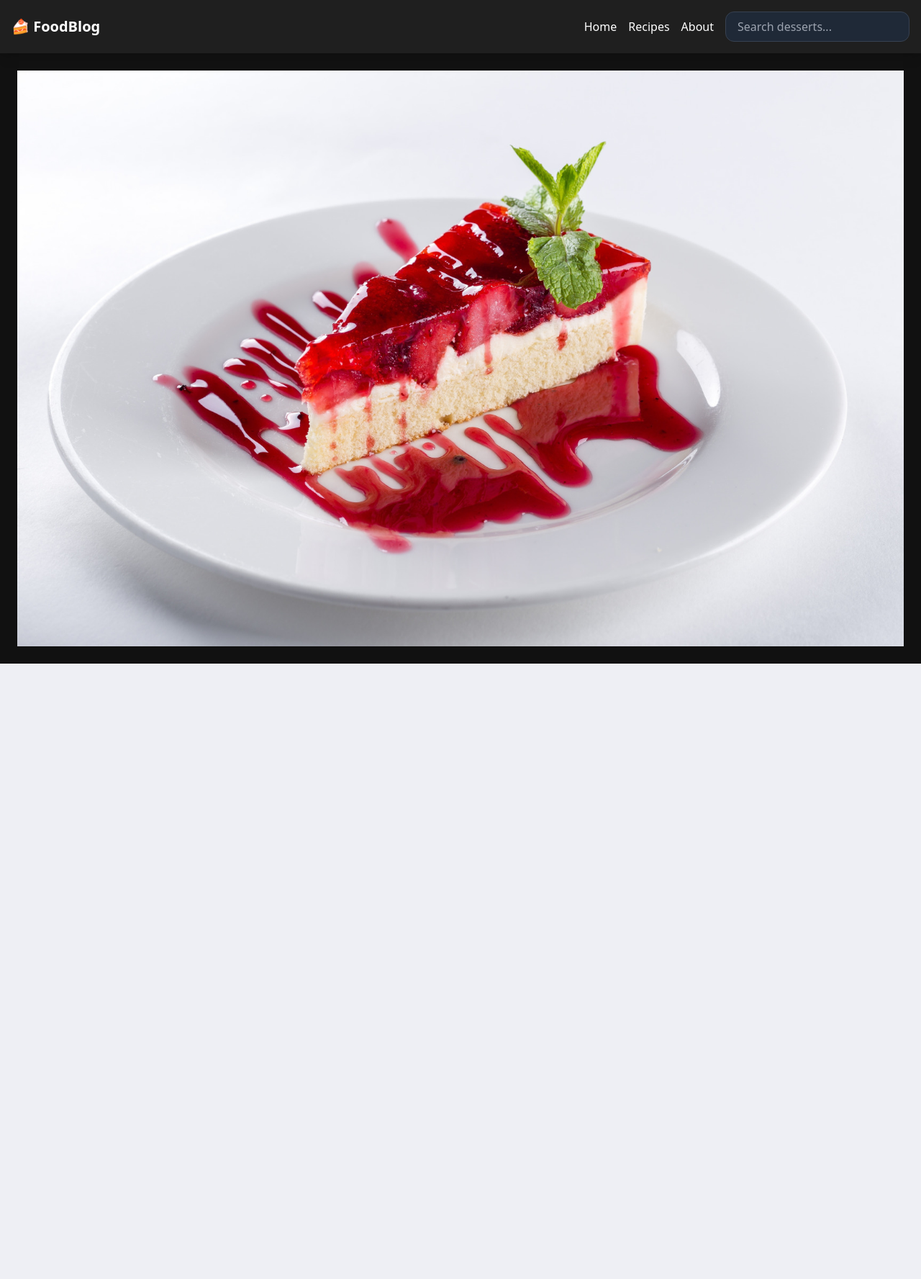
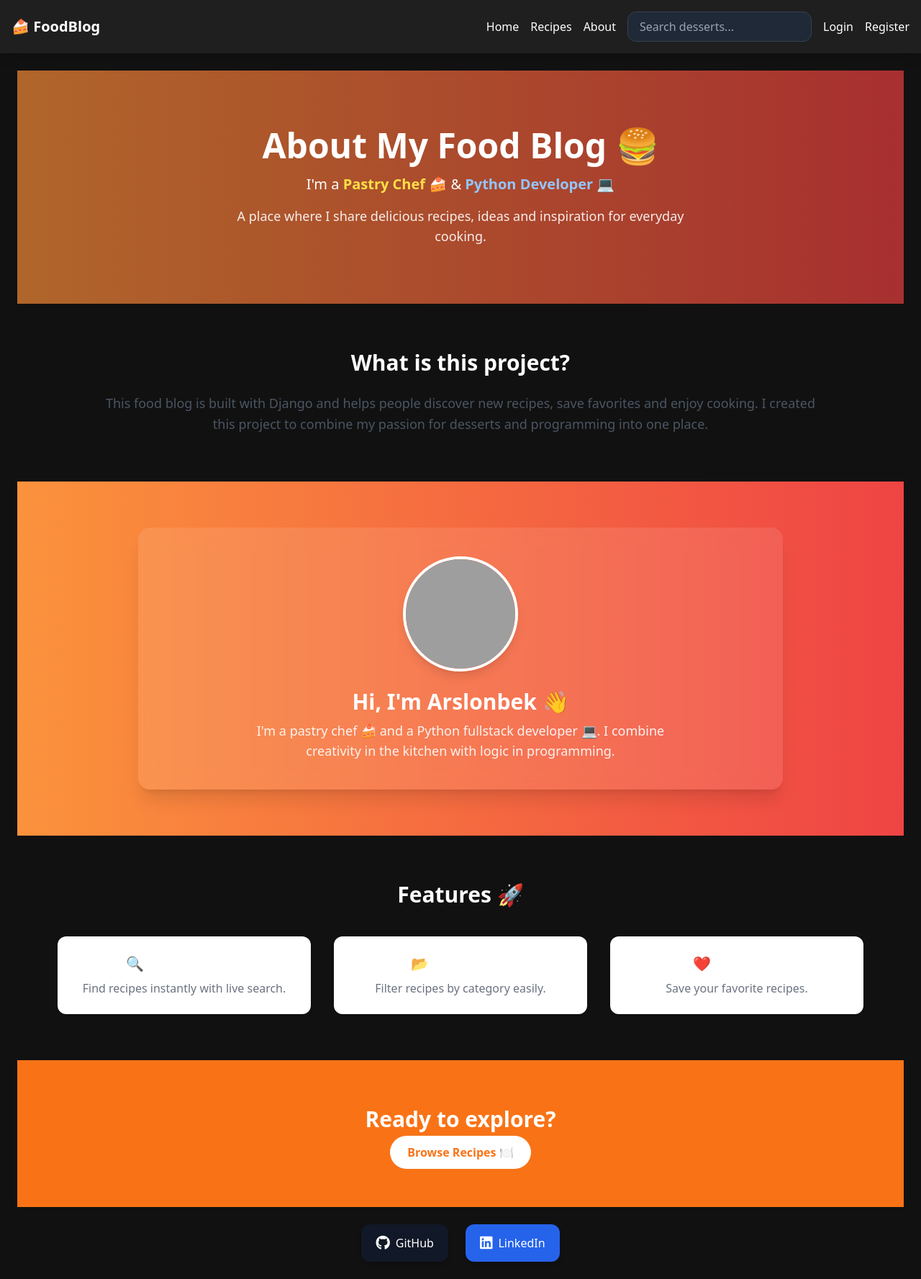
Before and after one commit to CyberB0x/foodblog, a Django app: page /about/ in a window 1280 px wide. Shown: the whole page at 72% size. Before the commit the page ends 922 px from the top, so only its background shows below. Run offline with Django 5.2, Linux system fonts and the light colour scheme; some libraries are stand-ins or nearby versions; grey boxes are pictures that could not be loaded.

Commit message:
food blog day 15

```diff
--- a/core/settings.py
+++ b/core/settings.py
@@ -12,6 +12,8 @@ https://docs.djangoproject.com/en/6.0/ref/settings/
 
 from pathlib import Path
 import os
+
+from django.conf.global_settings import LOGIN_REDIRECT_URL, LOGOUT_REDIRECT_URL
 from dotenv import load_dotenv
 
 load_dotenv()
@@ -120,6 +122,10 @@ USE_TZ = True
 # Static files (CSS, JavaScript, Images)
 # https://docs.djangoproject.com/en/6.0/howto/static-files/
 
+LOGIN_URL = '/login/'
+LOGIN_REDIRECT_URL = '/'
+LOGOUT_REDIRECT_URL = '/'
+
 STATIC_URL = 'static/'
 STATICFILES_DIRS = [
     BASE_DIR / "static"
--- a/recipes/urls.py
+++ b/recipes/urls.py
@@ -2,10 +2,18 @@ from django.urls import path
 from . import views
 
 urlpatterns = [
+    # Pages
     path("", views.home, name="home"),
     path("recipe/<int:id>/", views.recipe_detail, name="recipe_detail"),
     path("recipes/", views.recipes, name="recipes"),
     path("about/", views.about, name="about"),
+
+    #Login urls
+    path("register/", views.register_view, name="register"),
+    path("login/", views.login_view, name="login"),
+    path("logout/", views.logout_view, name="logout"),
+
+
     path("category/<slug:slug>/", views.category_view, name="category"),
     path("like/<int:id>/", views.like_recipe, name="like_recipe"),
     path("favorite/<int:id>/", views.toggle_favorite, name="favorite"),
--- a/recipes/views.py
+++ b/recipes/views.py
@@ -1,13 +1,16 @@
 from math import trunc
-from django.shortcuts import render, get_object_or_404
+from django.shortcuts import render, redirect, get_object_or_404
 from django.db.models import Q
 from sqlalchemy import true
 
 from .models import Recipe, Category, Comment
 from django.http import JsonResponse
 from django.views.decorators.csrf import csrf_exempt
-from django.shortcuts import redirect
 from django.core.paginator import Paginator
+from django.contrib.auth import login, logout
+from django.contrib.auth.forms import AuthenticationForm
+from .forms import RegisterForm
+from django.contrib.auth.decorators import login_required
 
 
 # home page
@@ -39,6 +42,34 @@ def home(request):
         "query": query,
         "selected_category": category_slug,
     })
+
+
+# Register and Login form
+def register_view(request):
+    if request.method == "POST":
+        form = RegisterForm(request.POST)
+        if form.is_valid():
+            user = form.save()
+            login(request, user) # auto login
+            return redirect("/")
+    else:
+        form = RegisterForm()
+    return render(request, "auth/register.html", {"form": form})
+
+def login_view(request):
+    form = AuthenticationForm(data=request.POST or None)
+
+    if request.method == "POST":
+        if form.is_valid():
+            user = form.get_user()
+            login(request, user)
+            return redirect("/")
+    return render(request, "auth/login.html", {"form": form})
+
+def logout_view(request):
+    logout(request)
+    return redirect("/")
+
 
 
 # recipe page
@@ -124,6 +155,7 @@ def live_search(request):
     return JsonResponse({"results": data})
 
 
+@login_required
 @csrf_exempt
 def like_recipe(request, id):
     if request.method == "POST":
--- a/templates/about.html
+++ b/templates/about.html
@@ -1,10 +1,107 @@
 {% extends "base.html" %}
 {% block content %}
-{% load static %}
 
-<div
-  style="background-image: url('{% static 'img/cake-sweet-dessert.jpg' %}');"
-  class="bg-fixed bg-cover bg-center h-screen">
+<!-- HERO -->
+<section class="relative text-center py-20 bg-gradient-to-r from-orange-400 to-red-500 text-white">
+
+  <!-- overlay -->
+  <div class="absolute inset-0 bg-black/30"></div>
+
+  <div class="relative z-10">
+    <h1 class="text-5xl font-bold mb-4">About My Food Blog 🍔</h1>
+
+    <p class="text-xl mt-4 font-medium">
+      I'm a
+      <span class="text-yellow-300 font-bold">Pastry Chef 🍰</span>
+      &
+      <span class="text-blue-300 font-bold">Python Developer 💻</span>
+    </p>
+
+    <p class="text-lg max-w-2xl mx-auto mt-4 opacity-90">
+      A place where I share delicious recipes, ideas and inspiration for everyday cooking.
+    </p>
+  </div>
+
+</section>
+
+<!-- ABOUT PROJECT -->
+<section class="max-w-5xl mx-auto py-16 px-4 text-center">
+  <h2 class="text-3xl font-bold mb-6">What is this project?</h2>
+  <p class="text-gray-600 text-lg leading-relaxed">
+    This food blog is built with Django and helps people discover new recipes,
+    save favorites and enjoy cooking. I created this project to combine my passion
+    for desserts and programming into one place.
+  </p>
+</section>
+
+<!-- AUTHOR -->
+<section class="py-16 bg-gradient-to-r from-orange-400 to-red-500">
+  <div class="max-w-4xl mx-auto text-center bg-white/10 backdrop-blur-md p-10 rounded-2xl shadow-xl">
+
+    <img src="/static/img/me.jpg"
+         class="w-40 h-40 rounded-full mx-auto mb-6 shadow-lg border-4 border-white hover:scale-105 transition duration-300">
+
+    <h2 class="text-3xl font-bold mb-2 text-white">Hi, I'm Arslonbek 👋</h2>
+
+    <p class="text-white/90 max-w-xl mx-auto text-lg">
+      I'm a pastry chef 🍰 and a Python fullstack developer 💻.
+      I combine creativity in the kitchen with logic in programming.
+    </p>
+
+  </div>
+</section>
+
+<!-- FEATURES -->
+<section class="max-w-6xl mx-auto py-16 px-4">
+  <h2 class="text-3xl font-bold text-center mb-10">Features 🚀</h2>
+
+  <div class="grid md:grid-cols-3 gap-8 text-center">
+
+    <div class="p-6 bg-white shadow rounded-xl hover:shadow-lg hover:scale-105 transition duration-300">
+      <h3 class="text-xl font-semibold mb-2">🔍 Smart Search</h3>
+      <p class="text-gray-500">Find recipes instantly with live search.</p>
+    </div>
+
+    <div class="p-6 bg-white shadow rounded-xl hover:shadow-lg hover:scale-105 transition duration-300">
+      <h3 class="text-xl font-semibold mb-2">📂 Categories</h3>
+      <p class="text-gray-500">Filter recipes by category easily.</p>
+    </div>
+
+    <div class="p-6 bg-white shadow rounded-xl hover:shadow-lg hover:scale-105 transition duration-300">
+      <h3 class="text-xl font-semibold mb-2">❤️ Favorites</h3>
+      <p class="text-gray-500">Save your favorite recipes.</p>
+    </div>
+
+  </div>
+</section>
+
+<!-- CTA -->
+<section class="text-center py-16 bg-orange-500 text-white">
+  <h2 class="text-3xl font-bold mb-4">Ready to explore?</h2>
+  <a href="/"
+     class="bg-white text-orange-500 px-6 py-3 rounded-full font-semibold hover:bg-gray-200 transition">
+     Browse Recipes 🍽️
+  </a>
+</section>
+
+
+<div class="flex justify-center gap-6 mt-6">
+
+  <!-- GitHub -->
+  <a href="https://github.com/yourusername" target="_blank"
+     class="flex items-center gap-2 px-5 py-3 bg-gray-900 text-white rounded-xl shadow-md hover:scale-105 hover:bg-black transition duration-300">
+
+    <i class="fa-brands fa-github text-xl"></i>
+    <span class="font-medium">GitHub</span>
+  </a>
+
+  <!-- LinkedIn -->
+  <a href="https://linkedin.com/in/yourusername" target="_blank"
+     class="flex items-center gap-2 px-5 py-3 bg-blue-600 text-white rounded-xl shadow-md hover:scale-105 hover:bg-blue-700 transition duration-300">
+
+    <i class="fa-brands fa-linkedin text-xl"></i>
+    <span class="font-medium">LinkedIn</span>
+  </a>
 
 </div>
 
--- a/templates/base.html
+++ b/templates/base.html
@@ -8,6 +8,7 @@
     <link rel="stylesheet" href="https://cdnjs.cloudflare.com/ajax/libs/font-awesome/6.5.0/css/all.min.css">
     <link rel="stylesheet" href="{% static 'css/like_animation.css' %}">
     <link rel="stylesheet" href="{% static 'css/style.css' %}">
+    <link rel="stylesheet" href="https://cdnjs.cloudflare.com/ajax/libs/font-awesome/6.5.0/css/all.min.css">
 
 
 </head>
@@ -38,6 +39,15 @@
             </div>
         </div>
 
+        <!--Login-->
+        {% if user.is_authenticated %}
+          <span>Hi, {{ user.username }}</span>
+          <a href="{% url 'logout' %}">Logout</a>
+        {% else %}
+          <a href="{% url 'login' %}">Login</a>
+          <a href="{% url 'register' %}">Register</a>
+        {% endif %}
+
     </div>
 </nav>
 
```
Also changed, not shown: recipes/forms.py (added, +10 -0 lines), templates/auth/login.html (added, +22 -0 lines), templates/auth/register.html (added, +22 -0 lines).
